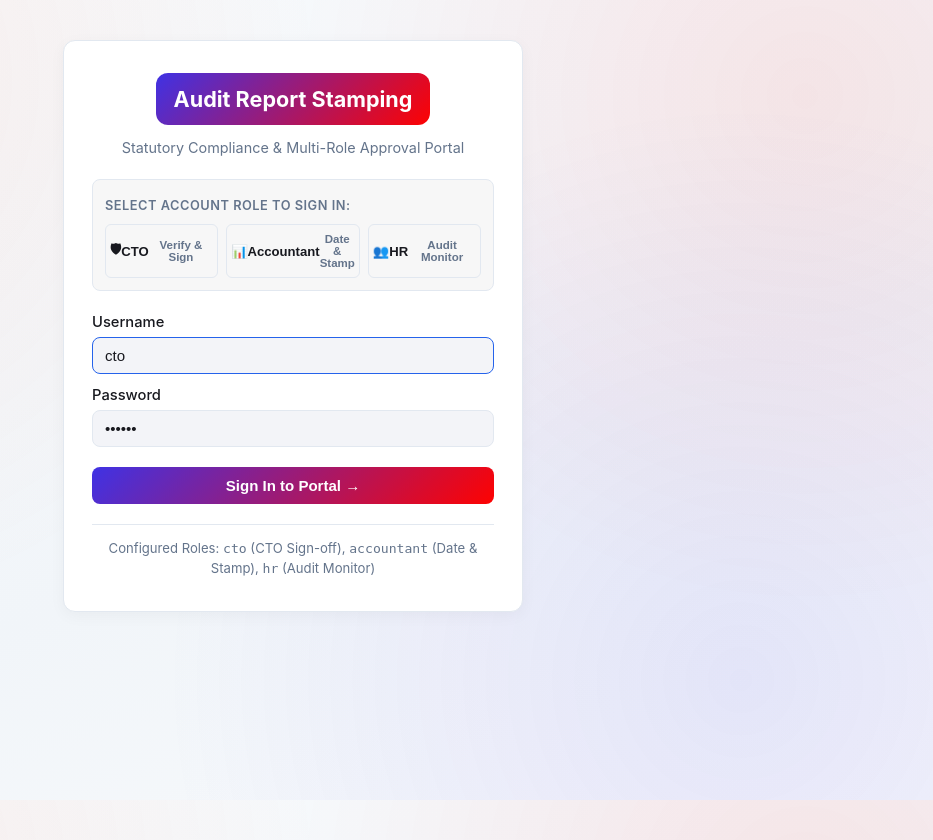
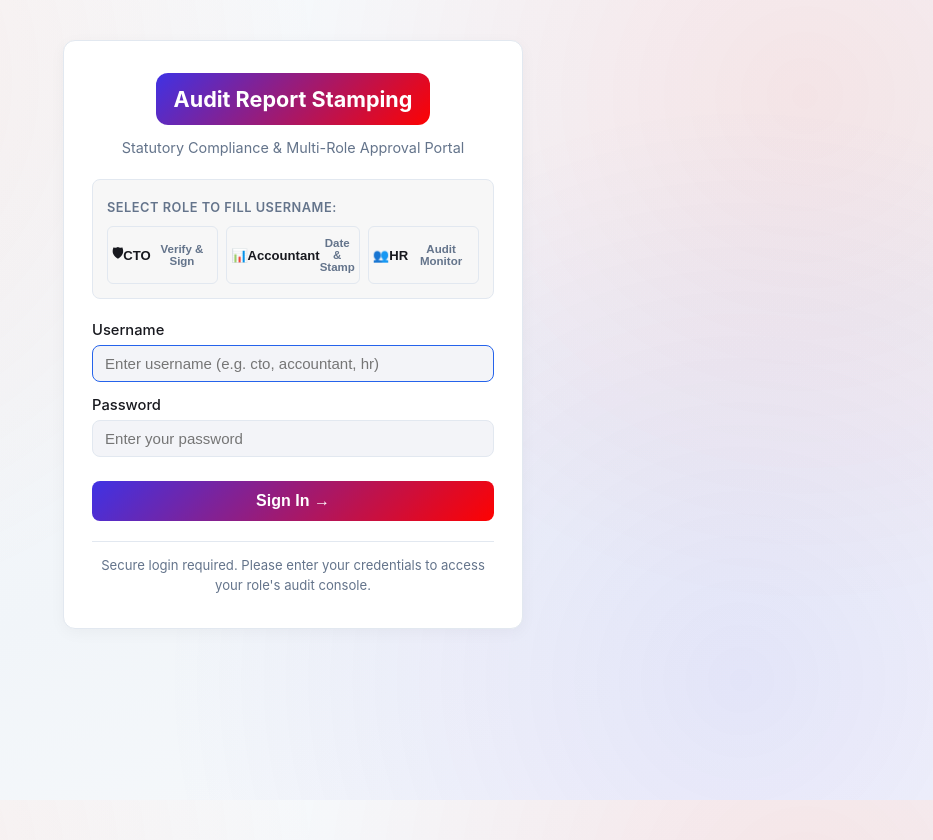
Before and after one commit to claapstest/audit-report-management, a FastAPI app: page /login in a window 1280 px wide. Shown: the whole page, without its empty margins (347-1280 px from the left). Run offline with FastAPI, Linux system fonts and the light colour scheme.

Commit message:
Security: Remove automatic login and prefilled passwords, require manual password entry

```diff
--- a/templates/login.html
+++ b/templates/login.html
@@ -15,17 +15,17 @@
   </div>
   {% endif %}
 
-  <!-- Quick Role Switcher for instant login -->
-  <div style="margin-bottom:20px; padding:12px; background:rgba(0,0,0,0.03); border:1px solid var(--border); border-radius:8px;">
-    <span class="muted" style="font-size:0.8rem; font-weight:600; text-transform:uppercase; letter-spacing:0.04em;">Select Account Role to Sign In:</span>
+  <!-- Role Selector Helper: fills username only and focuses password for manual entry -->
+  <div style="margin-bottom:20px; padding:14px; background:rgba(0,0,0,0.03); border:1px solid var(--border); border-radius:8px;">
+    <span class="muted" style="font-size:0.8rem; font-weight:600; text-transform:uppercase; letter-spacing:0.04em;">Select Role to fill Username:</span>
     <div style="display:grid; grid-template-columns:1fr 1fr 1fr; gap:8px; margin-top:8px;">
-      <button type="button" class="btn-secondary btn-sm" onclick="quickFill('cto', 'cto123')" style="padding:8px 4px; font-size:0.82rem; text-align:center;">
+      <button type="button" class="btn-secondary btn-sm role-select-btn" onclick="selectRole('cto')" id="roleBtn_cto" style="padding:10px 4px; font-size:0.82rem; text-align:center;">
         &#128737; <strong>CTO</strong><br><span class="muted" style="font-size:0.72rem;">Verify &amp; Sign</span>
       </button>
-      <button type="button" class="btn-secondary btn-sm" onclick="quickFill('accountant', 'accountant123')" style="padding:8px 4px; font-size:0.82rem; text-align:center;">
+      <button type="button" class="btn-secondary btn-sm role-select-btn" onclick="selectRole('accountant')" id="roleBtn_accountant" style="padding:10px 4px; font-size:0.82rem; text-align:center;">
         &#128202; <strong>Accountant</strong><br><span class="muted" style="font-size:0.72rem;">Date &amp; Stamp</span>
       </button>
-      <button type="button" class="btn-secondary btn-sm" onclick="quickFill('hr', 'hr123')" style="padding:8px 4px; font-size:0.82rem; text-align:center;">
+      <button type="button" class="btn-secondary btn-sm role-select-btn" onclick="selectRole('hr')" id="roleBtn_hr" style="padding:10px 4px; font-size:0.82rem; text-align:center;">
         &#128101; <strong>HR</strong><br><span class="muted" style="font-size:0.72rem;">Audit Monitor</span>
       </button>
     </div>
@@ -33,28 +33,40 @@
 
   <form method="post" action="/login" id="loginForm">
     <label for="username">Username</label>
-    <input type="text" id="username" name="username" value="cto" required autofocus>
+    <input type="text" id="username" name="username" placeholder="Enter username (e.g. cto, accountant, hr)" required autofocus autocomplete="username">
 
-    <label for="password">Password</label>
-    <input type="password" id="password" name="password" value="cto123" required>
+    <label for="password" style="margin-top:12px;">Password</label>
+    <input type="password" id="password" name="password" placeholder="Enter your password" required autocomplete="current-password">
 
-    <div style="margin-top:20px">
-      <button type="submit" class="btn-primary" style="width:100%; padding:10px;">Sign In to Portal &rarr;</button>
+    <div style="margin-top:24px">
+      <button type="submit" class="btn-primary" style="width:100%; padding:11px; font-size:1rem; font-weight:600;">Sign In &rarr;</button>
     </div>
   </form>
 
   <div style="margin-top:20px; padding-top:14px; border-top:1px solid var(--border); text-align:center;">
     <p class="muted" style="font-size:0.82rem; margin:0;">
-      Configured Roles: <code>cto</code> (CTO Sign-off), <code>accountant</code> (Date &amp; Stamp), <code>hr</code> (Audit Monitor)
+      Secure login required. Please enter your credentials to access your role's audit console.
     </p>
   </div>
 </div>
 
 <script>
-  function quickFill(user, pass) {
-    document.getElementById('username').value = user;
-    document.getElementById('password').value = pass;
-    document.getElementById('loginForm').submit();
+  function selectRole(role) {
+    document.getElementById('username').value = role;
+    var pwdInput = document.getElementById('password');
+    pwdInput.value = '';
+    pwdInput.focus();
+
+    // Highlight selected button
+    document.querySelectorAll('.role-select-btn').forEach(function(b) {
+      b.style.borderColor = 'var(--border)';
+      b.style.background = '';
+    });
+    var activeBtn = document.getElementById('roleBtn_' + role);
+    if (activeBtn) {
+      activeBtn.style.borderColor = 'var(--brand-blue)';
+      activeBtn.style.background = 'rgba(37, 99, 235, 0.08)';
+    }
   }
 </script>
 {% endblock %}
```
Also changed, not shown: test_manual_login.py (added, +49 -0 lines).
